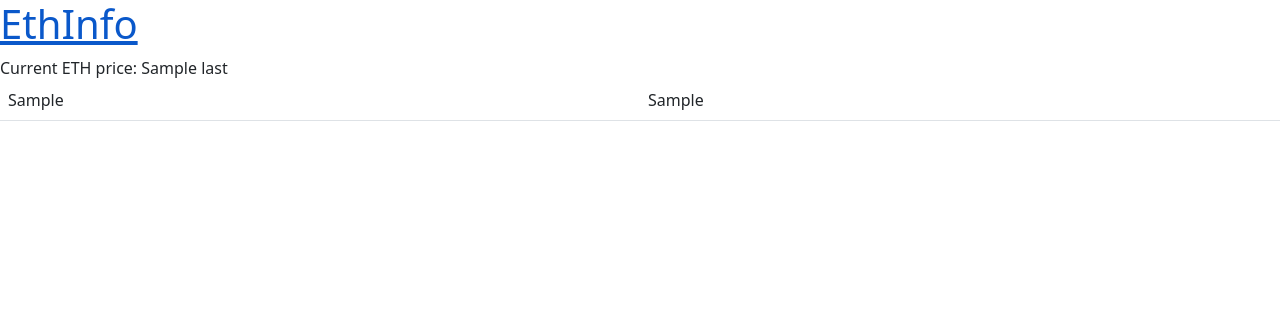
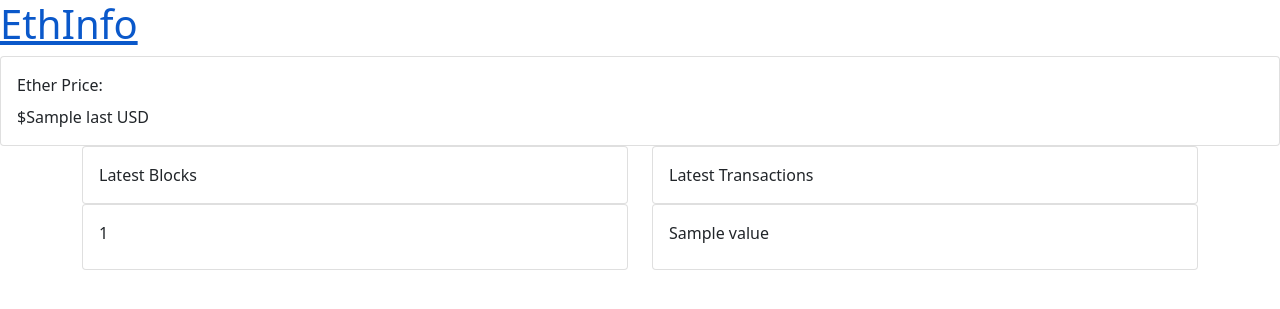
Before and after one commit to pacrob/ethinfo, a Flask app: template templates/index.html in a window 1280 px wide. Shown: the top 309 px of the page. Run offline with Flask 2, Linux system fonts and the light colour scheme; the template is opened without the code that fills it: most values are stand-ins (such as "Sample title", 1, 10 or a date in 2020).

Commit message:
add block and trans structure

```diff
--- a/templates/index.html
+++ b/templates/index.html
@@ -1,17 +1,50 @@
 {% extends "layout.html" %}
 
 {% block content %}
-Current ETH price: {{ eth_price.last }}
-
-<table class='table'>
-  <tr>
-    <td>
-      {{ latest_blocks }}
-    </td>
-    <td>
-      {{ latest_transactions }}
-    </td>
-  </tr>
-</table>
-
+<div class='card'>
+  <div class='card-body'>
+    <div class='card-title'>
+    Ether Price:
+    </div>
+    <div class='card-text'>
+    ${{ eth_price.last }} USD
+    </div>
+  </div>
+</div>
+<div class='container'>
+  <div class='row'>
+    <div class='col'>
+      <div class='card'>
+        <div class='card-body'>
+          Latest Blocks
+        </div>
+      </div>
+      {% for block in latest_blocks %}
+      <div class='card'>
+        <div class='card-body'>
+          <div class='card-title'>
+            {{ block.number}}
+          </div>
+        </div>
+      </div>
+      {% endfor %}
+    </div>
+    <div class='col'>
+      <div class='card'>
+        <div class='card-body'>
+          Latest Transactions
+        </div>
+      </div>
+      {% for transaction in latest_transactions %}
+      <div class='card'>
+        <div class='card-body'>
+          <div class='card-title'>
+            {{ transaction.value}}
+          </div>
+        </div>
+      </div>
+      {% endfor %}
+    </div>
+  </div>
+</div>
 {% endblock %}
```
